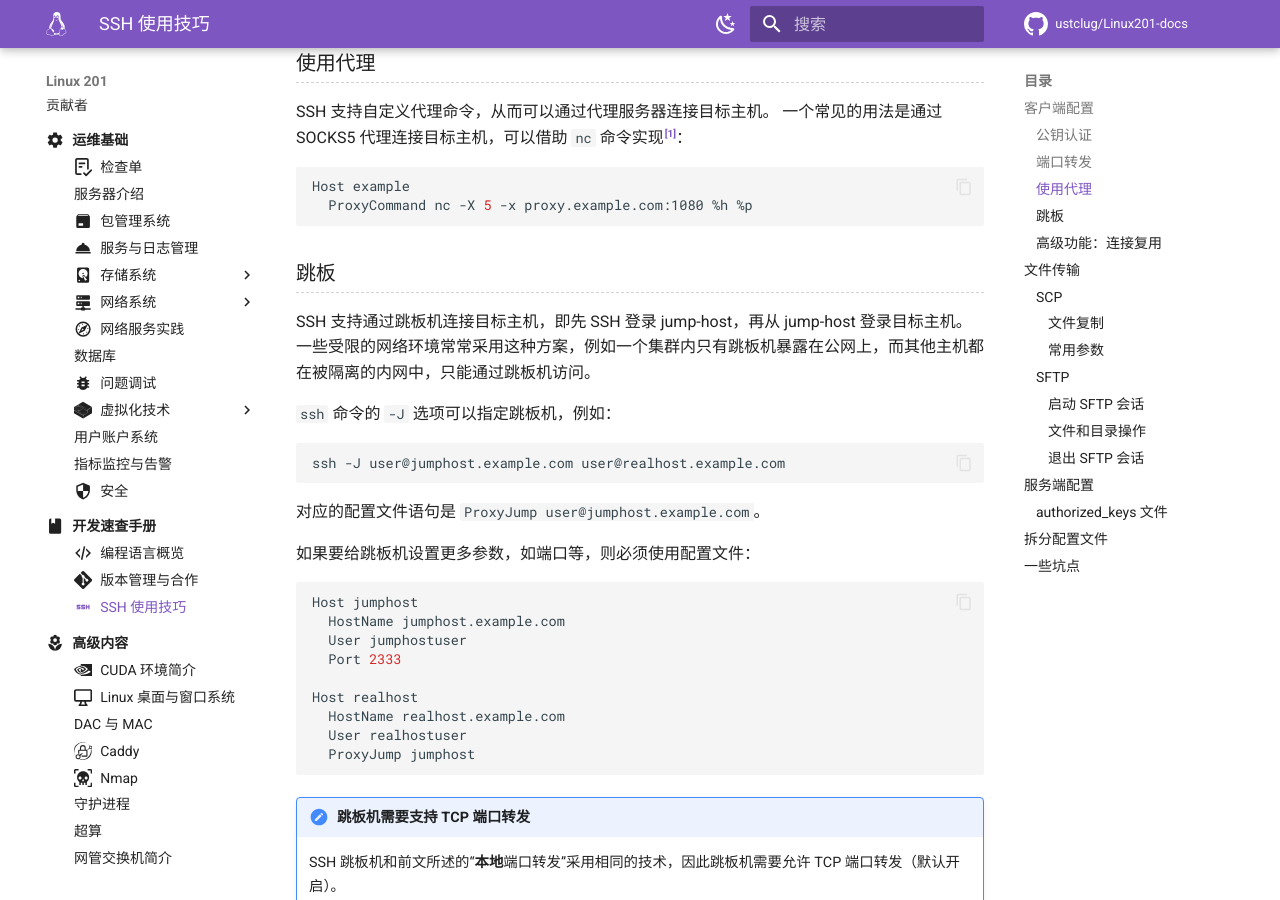
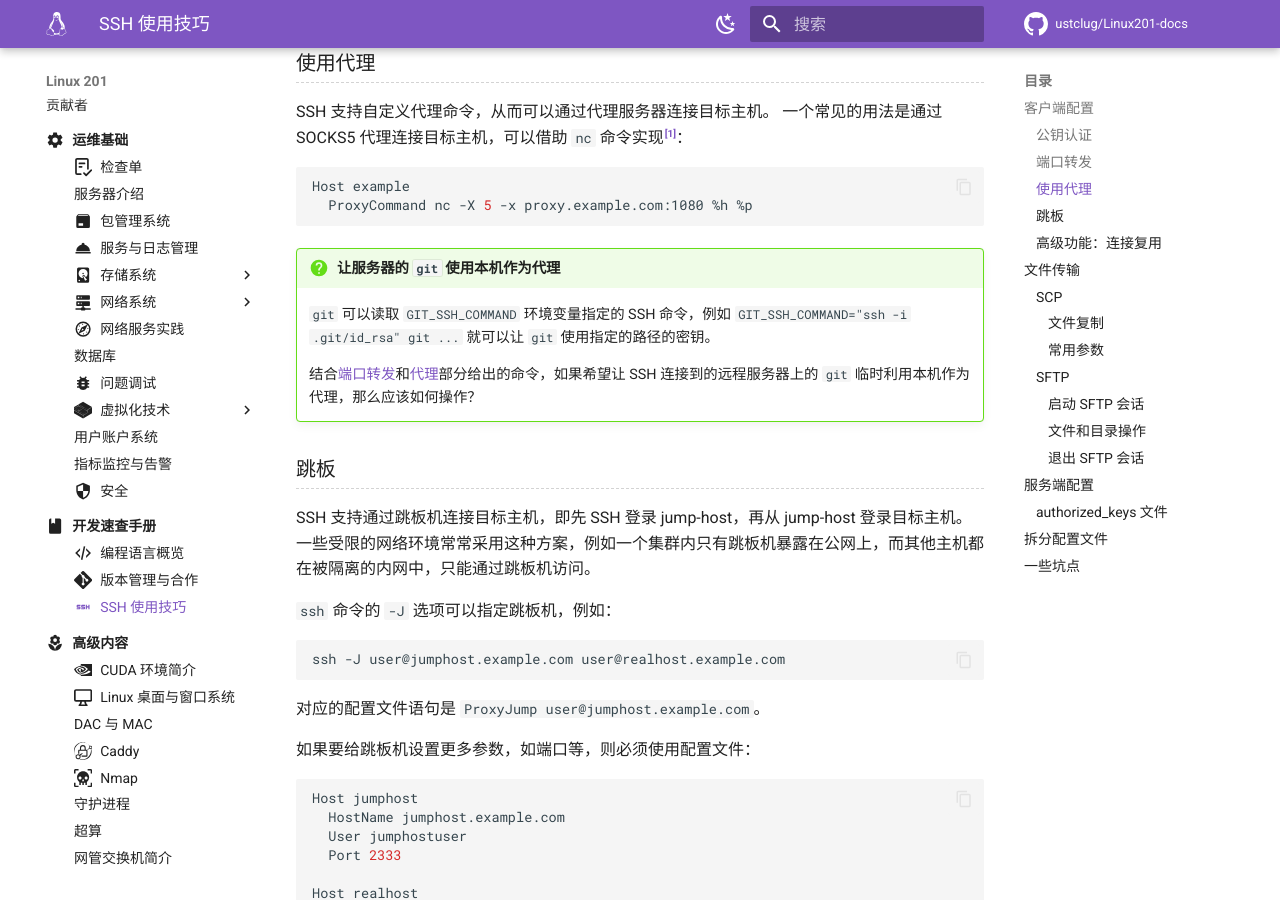
Before and after one commit to ustclug/Linux201-docs, an MkDocs documentation site: the page built from docs/dev/ssh.md, in a window 1280 px wide and 900 px high, scrolled down 3636 px. Built offline with MkDocs 1.6.1 and Material for MkDocs 9.7.7, drawn with Linux system fonts in a browser that asks for light colours; comment, search, counter and statistics services are not loaded.

Commit message:
dev/ssh: Add question about git, port forwarding and proxy

````diff
--- a/docs/dev/ssh.md
+++ b/docs/dev/ssh.md
@@ -148,6 +148,12 @@ Host example
 ```
 
   [^netcat-openbsd]: 需要使用 OpenBSD 版本的 `nc` 命令，如 `apt install netcat-openbsd`。
+
+!!! question "让服务器的 `git` 使用本机作为代理"
+
+    `git` 可以读取 `GIT_SSH_COMMAND` 环境变量指定的 SSH 命令，例如 `GIT_SSH_COMMAND="ssh -i .git/id_rsa" git ...` 就可以让 `git` 使用指定的路径的密钥。
+
+    结合[端口转发](#port-forwarding)和[代理](#proxy)部分给出的命令，如果希望让 SSH 连接到的远程服务器上的 `git` 临时利用本机作为代理，那么应该如何操作？
 
 ### 跳板 {#jump-host}
 
````
